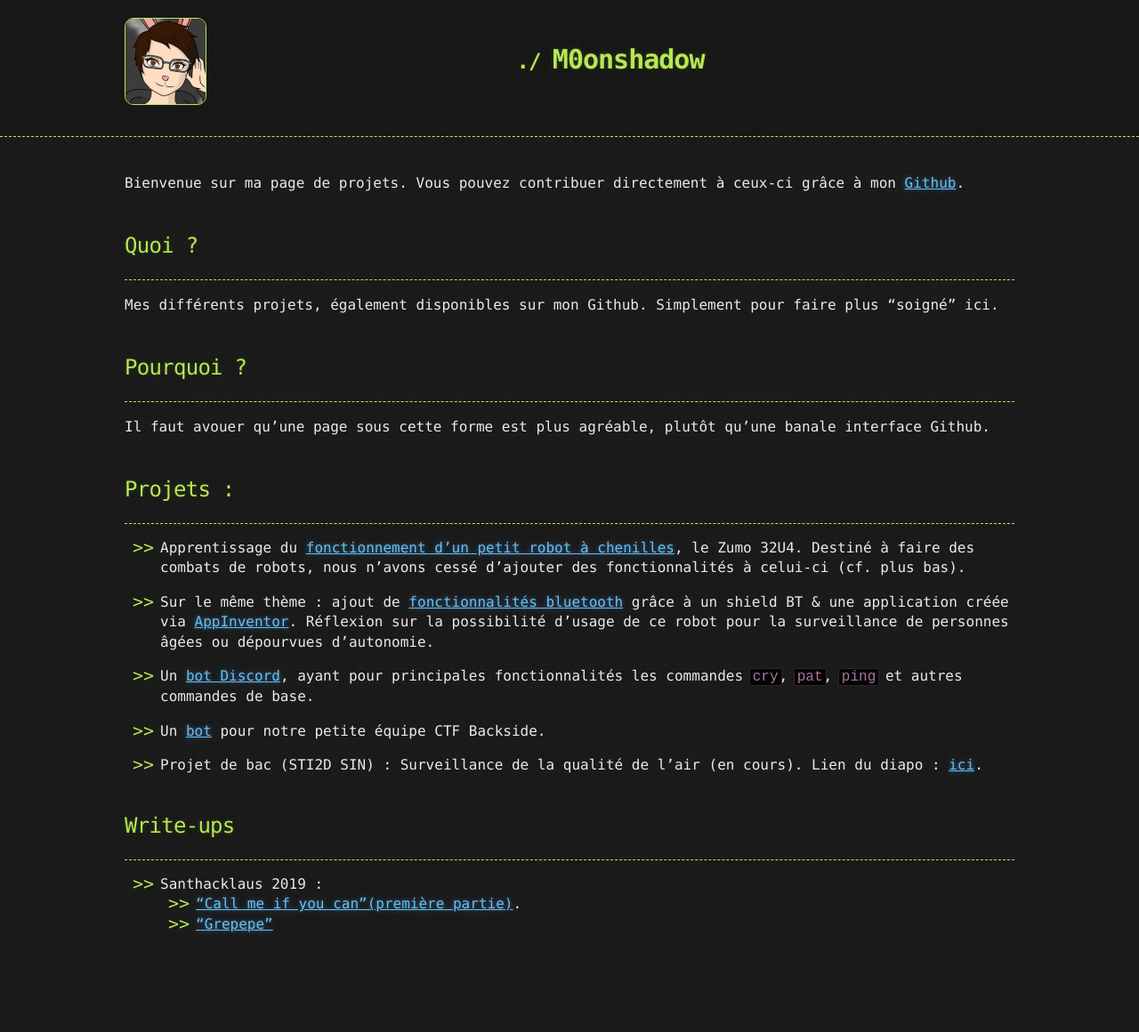
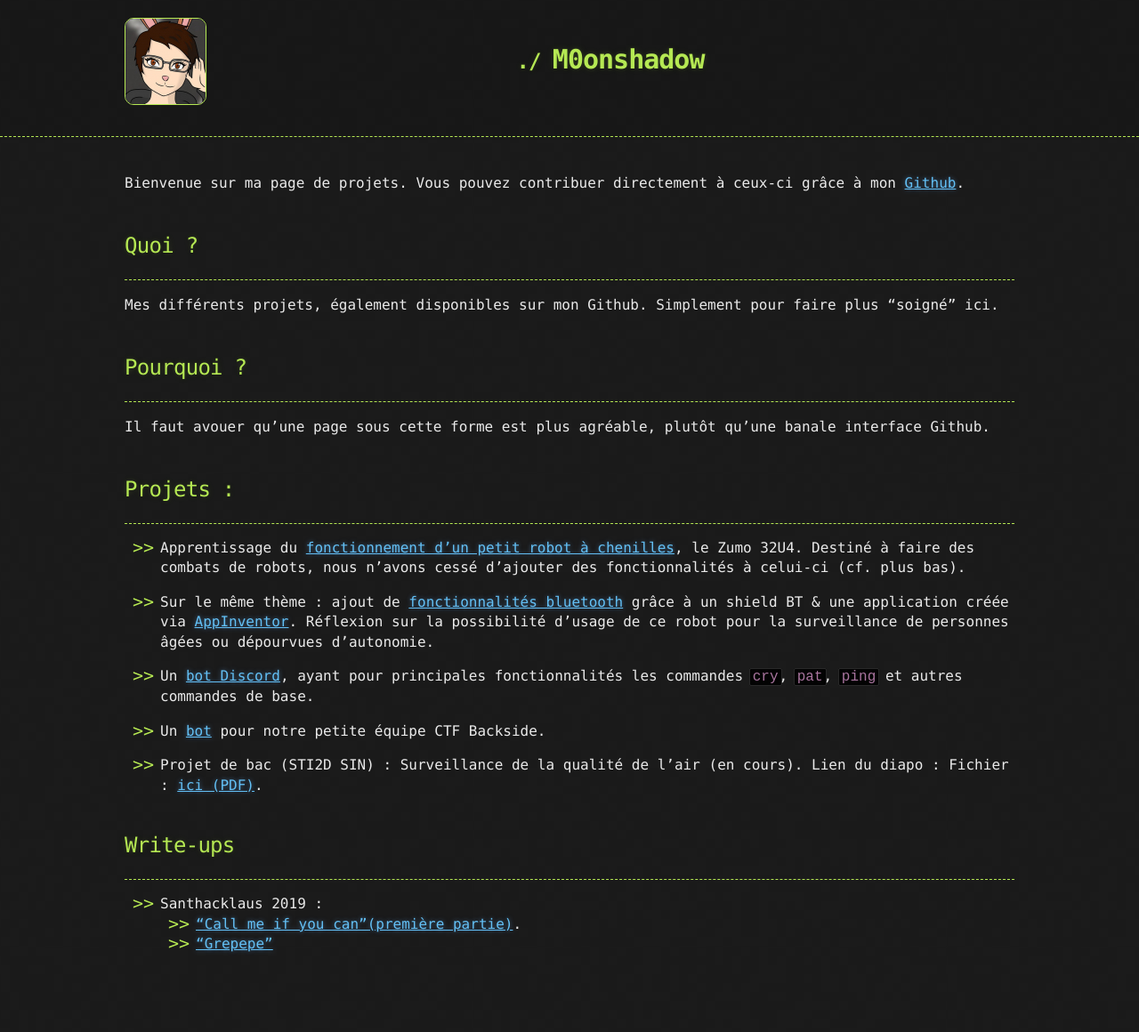
Before and after one commit to M0onshadow/M0onshadow.github.io, a Jekyll site: the page built from index.md, in a window 1280 px wide. Shown: the whole page at 89% size. Built offline with Jekyll 4.4.1, drawn with Linux system fonts in a browser that asks for light colours; the repository's description, which GitHub fills in, is left out; before the commit the page ends 1137 px from its top, so only the background shows below that.

Commit message:
Update index.md

```diff
--- a/index.md
+++ b/index.md
@@ -32,7 +32,7 @@ Destiné à faire des combats de robots, nous n'avons cessé d'ajouter des fonct
 
 - Un [bot](https://github.com/M0onshadow/Rebirth_bot) pour notre petite équipe CTF Backside.
 
-- Projet de bac (STI2D SIN) : Surveillance de la qualité de l'air (en cours). Lien du diapo : [ici](diapo.pdf).
+- Projet de bac (STI2D SIN) : Surveillance de la qualité de l'air (en cours). Lien du diapo : Fichier : <a href="diapo.pdf" download="diapo.pdf" title="Cliquez pour télécharger">ici (PDF)</a>.
 <br/>
 <br/>
 
```
